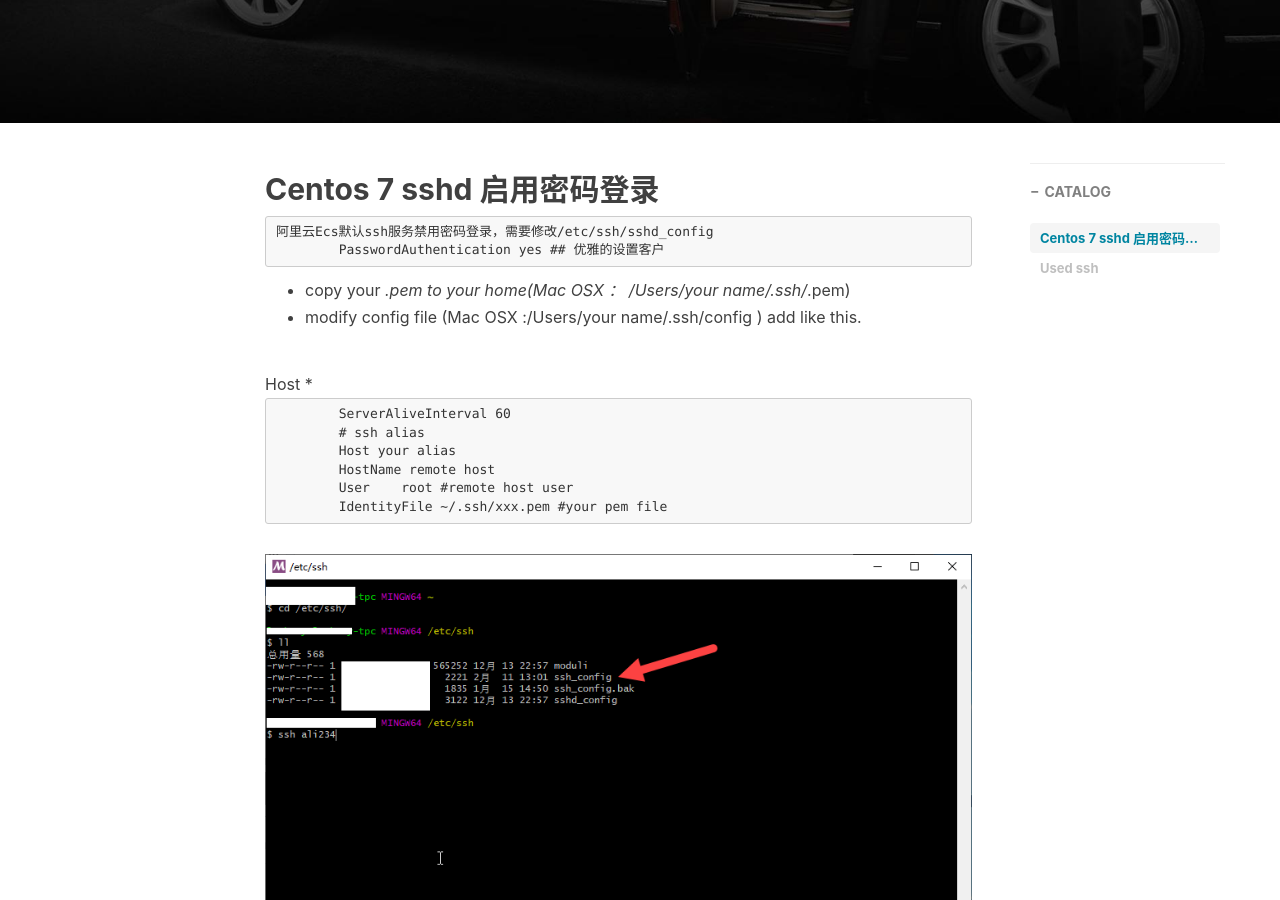
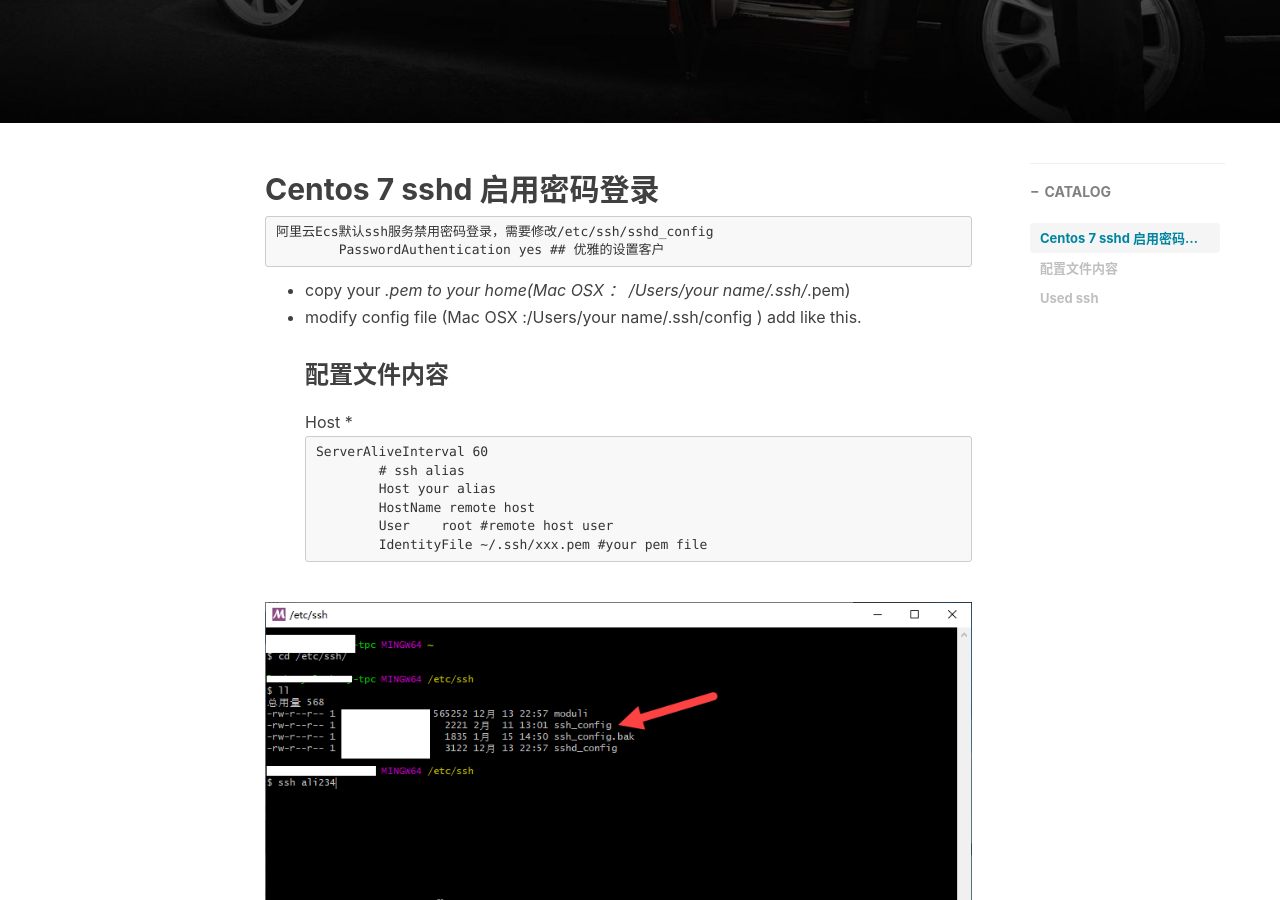
Before and after one commit to jnaruto/jnaruto.github.io, a Jekyll site: the page built from _posts/2019-02-11-SSH远程客户端配置.md, in a window 1280 px wide and 900 px high, scrolled down 400 px. Built offline with Jekyll 4.4.1, drawn with Linux system fonts in a browser that asks for light colours; nearby versions of some CDN libraries; comment, search, counter and statistics services are not loaded.

Commit message:
jnaruto update blog

```diff
--- a/_posts/2019-02-11-SSH远程客户端配置.md
+++ b/_posts/2019-02-11-SSH远程客户端配置.md
@@ -19,7 +19,7 @@ tags:
 
   - copy your *.pem to your home(Mac OSX ： /Users/your name/.ssh/*.pem)
   - modify config file (Mac OSX :/Users/your name/.ssh/config ) add like this.
-
+### 配置文件内容
   	Host *
     	ServerAliveInterval 60
   	# ssh alias
```
